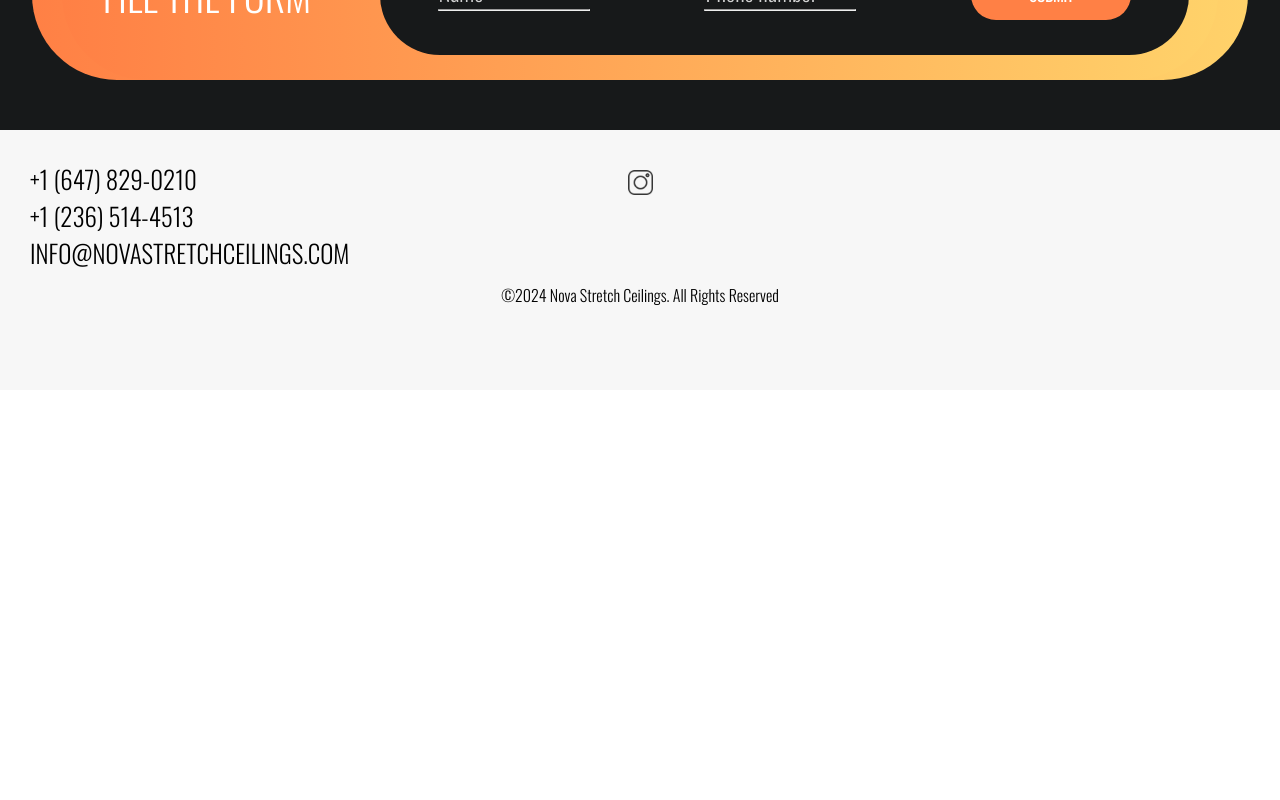
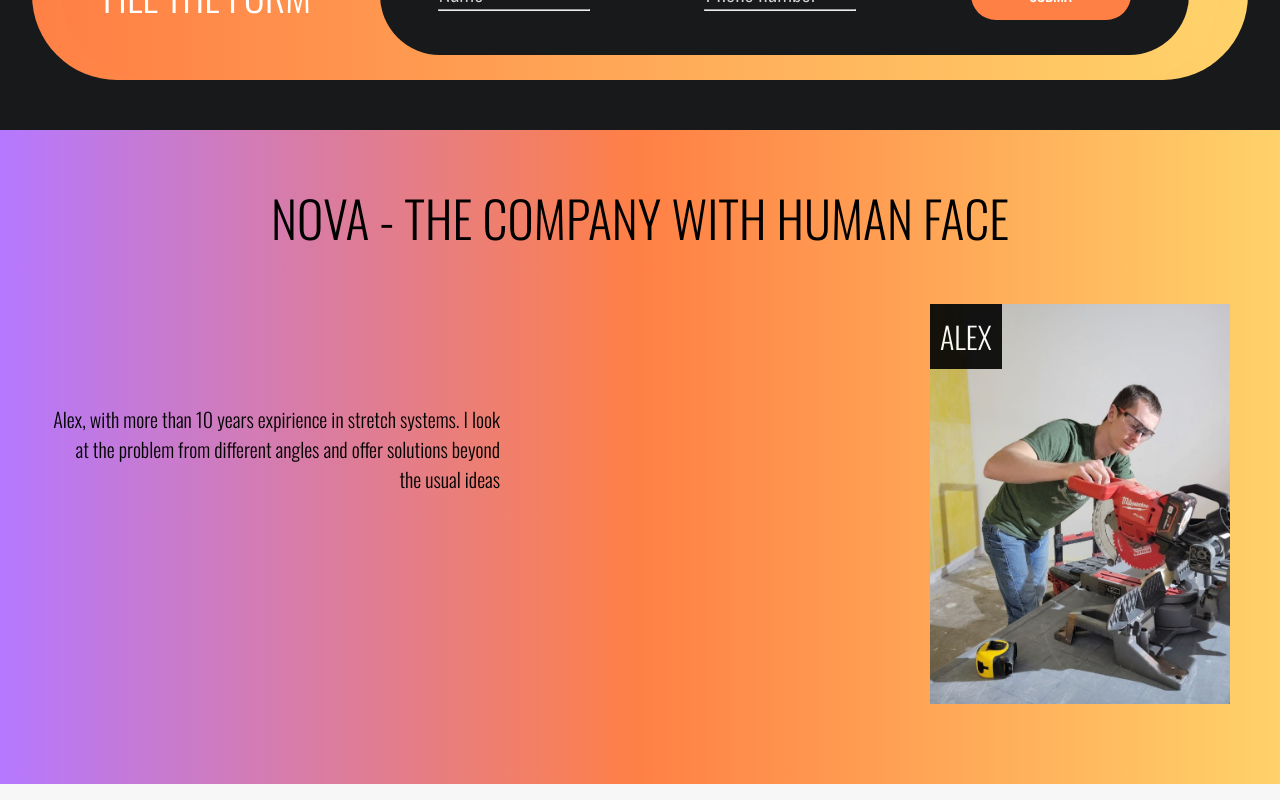
Before and after one commit to Aleksei2576/nova, a React (Create React App) app: page / in a window 1280 px wide. Shown: the part 3800-4600 px from the top of the page. Before the commit the page ends 4190 px from the top, so only its background shows below. Built offline with nearby package versions, Linux system fonts and the light colour scheme.

Commit message:
Update Home.js

```diff
--- a/src/pages/Home.js
+++ b/src/pages/Home.js
@@ -10,6 +10,7 @@ function Home() {
 			<Slogan />
 			<Block1 />
 			<Block2 />
+		    <Block3 />
 {/*			<Element id = 'contactUs' name = 'contactUs'>
 				<Block2 />
 			</Element>*/}
```
